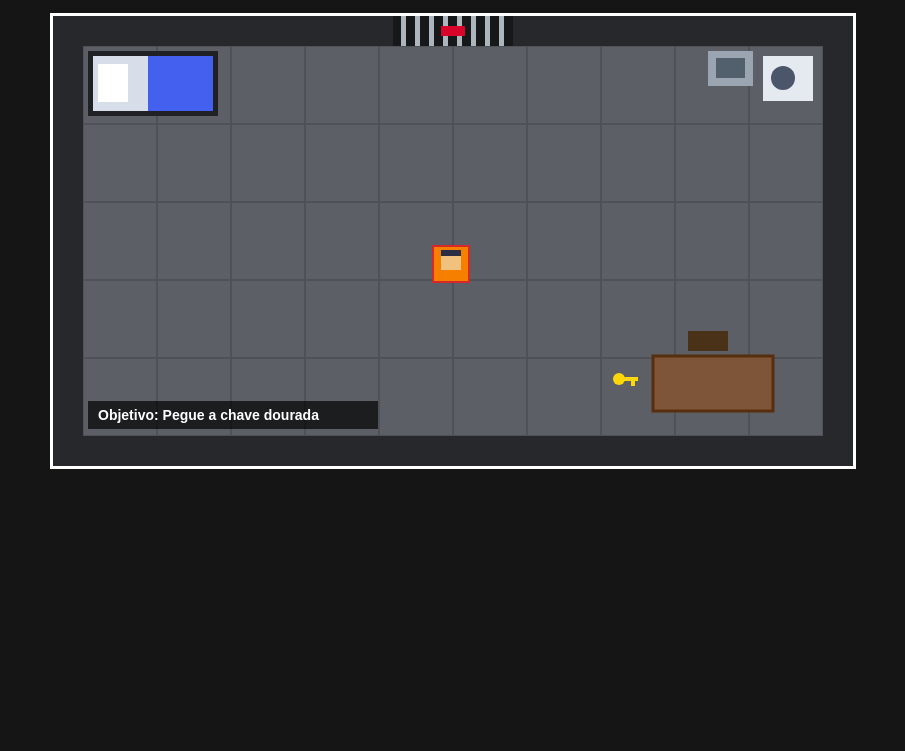
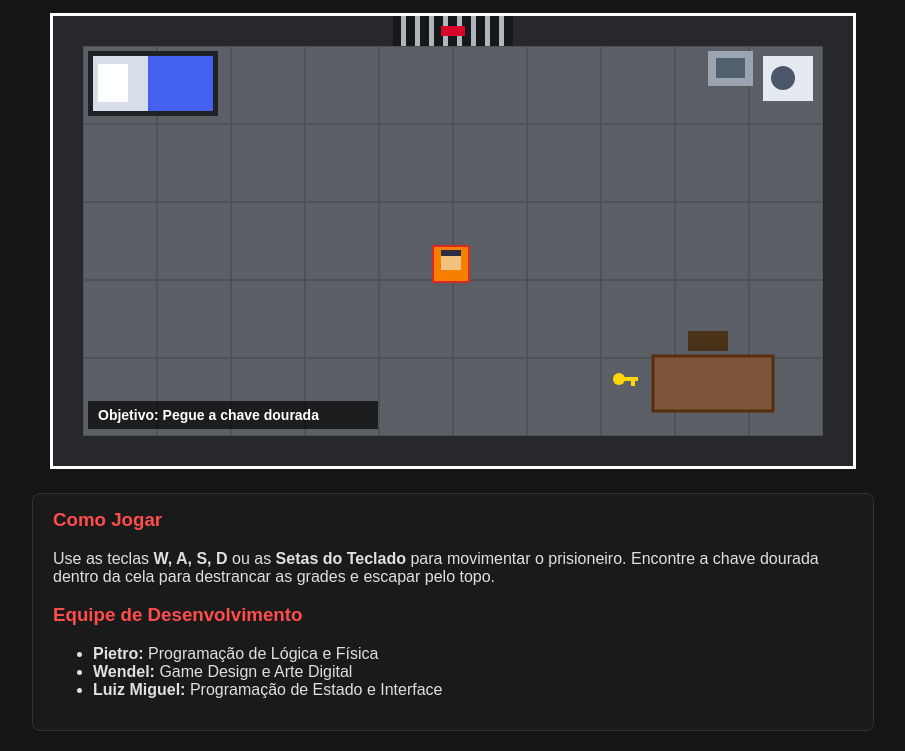
Before and after one commit to Pietrohcs/prison-breakout, a plain HTML site: page index.html in a window 1280 px wide. Shown: the part 101-852 px from the top of the page, without its empty margins (187-1092 px from the left). Before the commit the page ends 800 px from the top, so only its background shows below. Drawn offline with Linux system fonts and the light colour scheme.

Commit message:
Adiona instruções de como jogar e créditos do trio no index.html

```diff
--- a/index.html
+++ b/index.html
@@ -11,6 +11,16 @@
     <p>Encontre uma maneira de escapar da prisão!</p>
 
     <canvas id="gameCanvas" width="800" height="450"></canvas>
+    <div style="color: #e0e0e0; font-family: Arial, sans-serif; max-width: 800px; margin: 20px auto; text-align: left; background: #1a1a1a; padding: 15px 20px; border-radius: 8px; border: 1px solid #333;">
+        <h3 style="color: #ff4d4d; margin-top: 0;">Como Jogar</h3>
+            <p>Use as teclas <strong>W, A, S, D</strong> ou as <strong>Setas do Teclado</strong> para movimentar o prisioneiro. Encontre a chave dourada dentro da cela para destrancar as grades e escapar pelo topo.</p>
+        <h3 style="color: #ff4d4d;">Equipe de Desenvolvimento</h3>
+        <ul>
+            <li><strong>Pietro:</strong> Programação de Lógica e Física</li>
+            <li><strong>Wendel:</strong> Game Design e Arte Digital</li>
+            <li><strong>Luiz Miguel:</strong> Programação de Estado e Interface</li>
+        </ul>
+    </div>
     <script src="game.js"></script>
 </body>
 </html>
```
